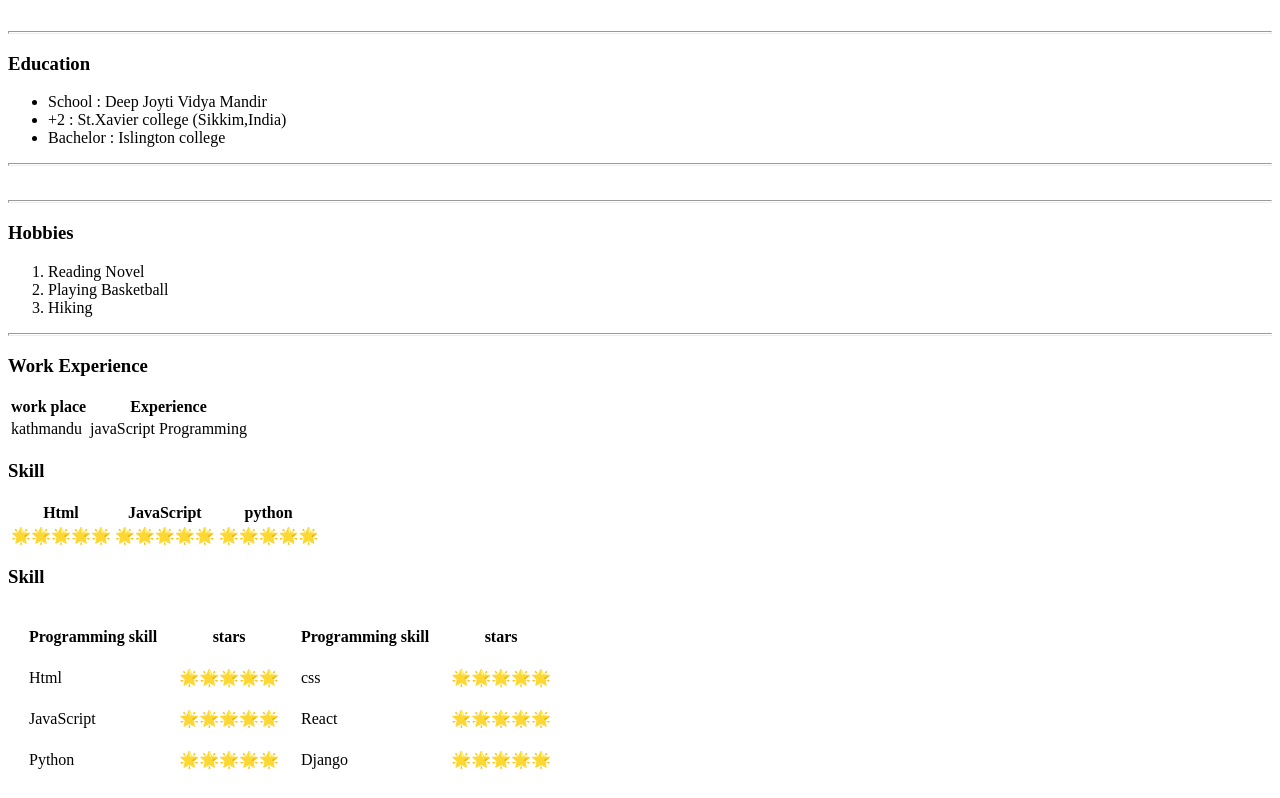
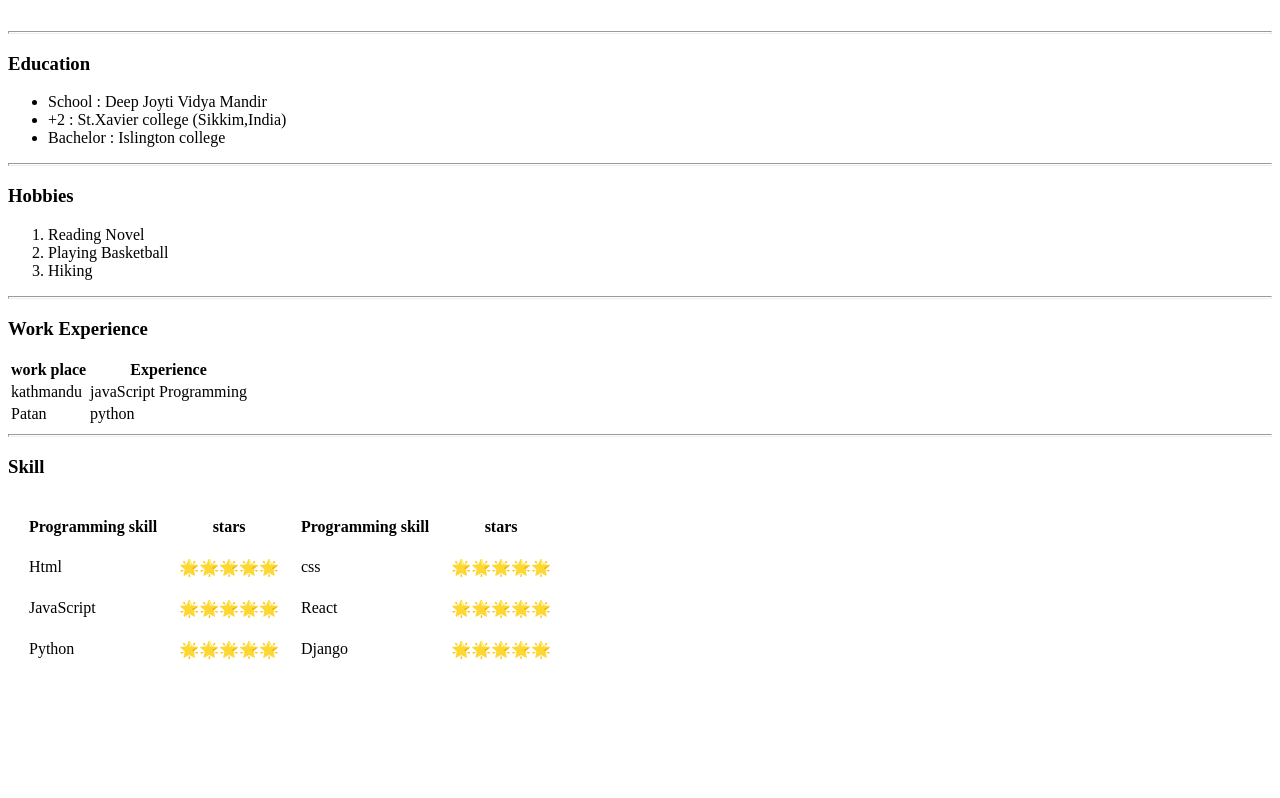
Before and after one commit to Sachindahal/cv-, a plain HTML site: page index.html in a window 1280 px wide. Shown: the part 1053-1851 px from the top of the page. After the commit the page ends 1741 px from the top, so only its background shows below. Drawn offline with Linux system fonts and the light colour scheme.

Commit message:
updated index.html

```diff
--- a/index.html
+++ b/index.html
@@ -1,38 +1,42 @@
 <!DOCTYPE html>
 <html lang="en">
+
 <head>
-    <meta charset="UTF-8">  <!--all the tag in the browser encoded with utf -8 -->
+    <meta charset="UTF-8">
+    <!--all the tag in the browser encoded with utf -8 -->
     <meta http-equiv="X-UA-Compatible" content="IE=edge">
     <meta name="viewport" content="width=device-width, initial-scale=1.0">
-    <title>Sachin Info</title>
+    <title>Sachin Details</title>
+    <link rel="stylesheet" href="css/styles.css">
 </head>
+
 <body>
-    <table cellspacing = "20">
+    <table cellspacing="20">
         <tr>
-            <td><img src="images/sachin.png" alt="sachin"</td>
-            <td> <h1>SACHIN DAHAL </h1>
+            <td><img src="images/sachin.png" alt="sachin" </td>
+                <td>
+                    <h1>SACHIN DAHAL </h1>
                     <p><em><a href="contactMe.html">contactMe</a></em></p>
                     <p><em>InstagramProfile : <a href="https://www.instagram.com/dahalsachin22/">myInstagram</a></em></p>
-            <p>I am a <strong>student</strong> at Islington college. Recently I'm doing final year in <strong>BscIt computing</strong>.</p></td>
+                    <p>I am a <strong>student</strong> at Islington college. Recently I'm doing final year in <strong>BscIt computing</strong>.</p>
+                </td>
         </tr>
     </table>
-<hr size ="3">
+    <hr size="3">
     <h3>Education</h3>
     <ul>
         <li>School : Deep Joyti Vidya Mandir</li>
         <li>+2 : St.Xavier college (Sikkim,India)</li>
         <li>Bachelor : Islington college </li>
     </ul>
-<hr size = "3">
-<br>
-<hr size ="3">
+    <hr size="3">
     <h3>Hobbies</h3>
     <ol>
         <li>Reading Novel</li>
         <li>Playing Basketball</li>
         <li>Hiking</li>
     </ol>
-<hr size ="3">
+    <hr size="3">
     <h3>Work Experience </h3>
     <table>
         <thead>
@@ -46,24 +50,16 @@
                 <td>kathmandu</td>
                 <td>javaScript Programming</td>
             </tr>
+            <tr>
+                <td>Patan</td>
+                <td>python</td>
+            </tr>
 
         </tbody>
     </table>
+    <hr size="3">
     <h3>Skill</h3>
-<table>
-    <thead>
-        <th>Html</th>
-        <th>JavaScript</th>
-        <th>python</th>
-    </thead>
-    <tr>
-        <td>🌟🌟🌟🌟🌟</td>
-        <td>🌟🌟🌟🌟🌟</td>
-        <td>🌟🌟🌟🌟🌟</td>
-    </tr>
-</table>
-<h3>Skill</h3>
-<table cellspacing = "20">
+    <table cellspacing="20">
         <thead>
             <th>Programming skill</th>
             <th>stars</th>
```
Lines whose indentation alone changed are shown as unchanged.
